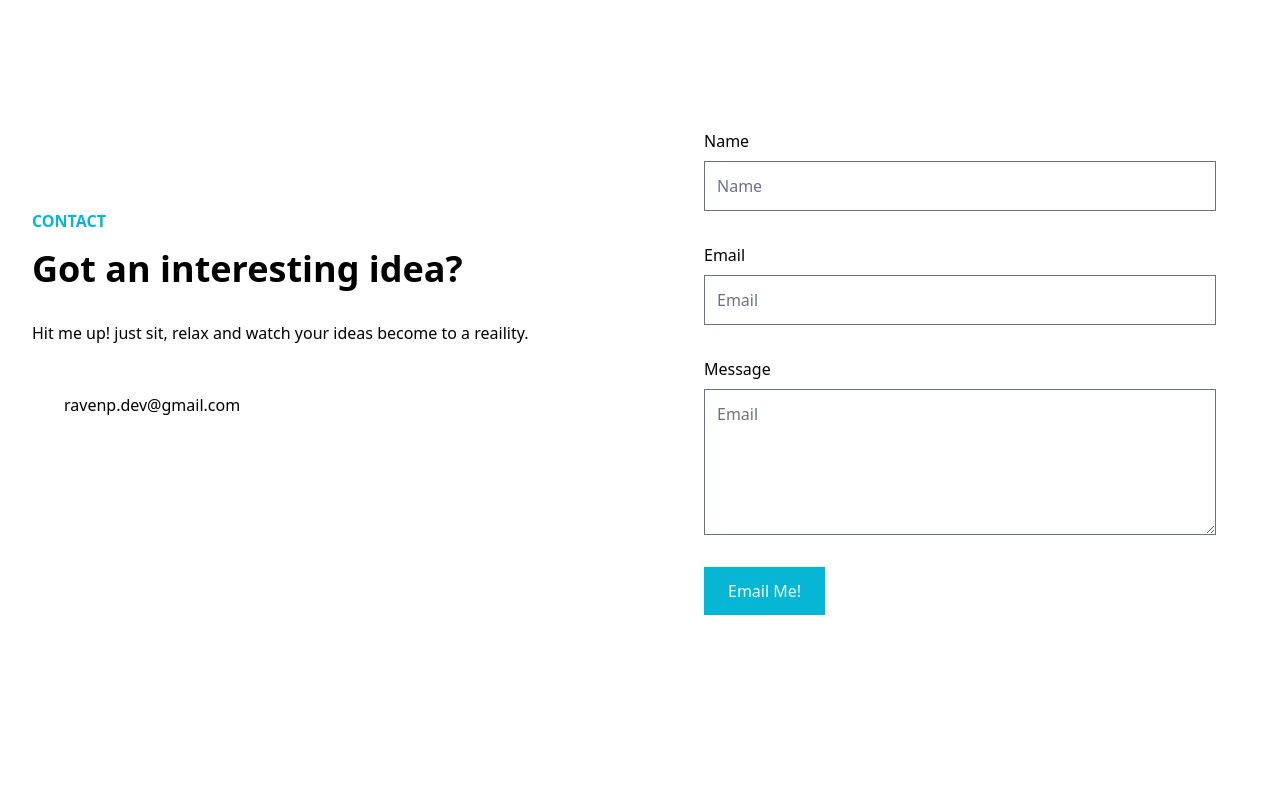
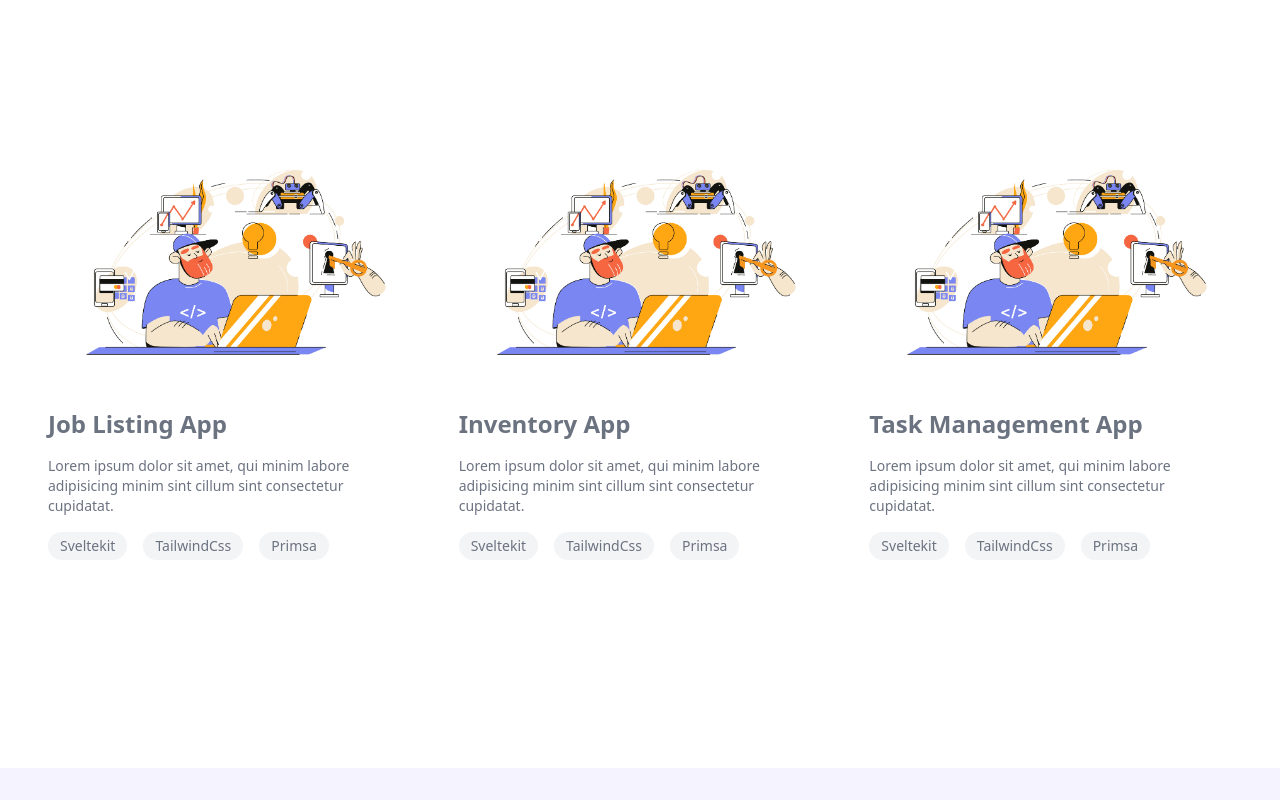
Before and after one commit to ravenpdev/portfolio, a SvelteKit app: page / in a window 1280 px wide. Shown: the part 1620-2420 px from the top of the page. Built offline with nearby package versions, Linux system fonts and the light colour scheme; some icons are missing.

Commit message:
add project section placeholders

```diff
--- a/src/routes/+page.svelte
+++ b/src/routes/+page.svelte
@@ -2,6 +2,30 @@
 	import { scrollRef, scrollTo } from '$lib/actions/smoothScroll';
 	import developerImg from '$lib/assets/dev.jpg';
 	import Icon from '@iconify/svelte';
+
+	const projects = [
+		{
+			id: 1,
+			title: 'Job Listing App',
+			description:
+				'Lorem ipsum dolor sit amet, qui minim labore adipisicing minim sint cillum sint consectetur cupidatat.',
+			technologies: ['Sveltekit', 'TailwindCss', 'Primsa']
+		},
+		{
+			id: 2,
+			title: 'Inventory App',
+			description:
+				'Lorem ipsum dolor sit amet, qui minim labore adipisicing minim sint cillum sint consectetur cupidatat.',
+			technologies: ['Sveltekit', 'TailwindCss', 'Primsa']
+		},
+		{
+			id: 3,
+			title: 'Task Management App',
+			description:
+				'Lorem ipsum dolor sit amet, qui minim labore adipisicing minim sint cillum sint consectetur cupidatat.',
+			technologies: ['Sveltekit', 'TailwindCss', 'Primsa']
+		}
+	];
 </script>
 
 <section class="min-h-screen px-4 py-24">
@@ -19,7 +43,7 @@
 
 	<div class="mt-16 text-center">
 		<a
-			href="#universe"
+			href="#work"
 			use:scrollTo
 			class="border-2 p-3 hover:bg-cyan-500 hover:text-cyan-50 hover:border-cyan-500"
 			>Dig into my projects</a
@@ -45,7 +69,35 @@
 	</div>
 </section>
 
-<section class="flex flex-col lg:flex-row py-28 lg:py-48" use:scrollRef={'contact'}>
+<section id="work" class="py-28 lg:py-48">
+	<div class="overflow-x-hidden gap-4 grid grid-cols-1 md:grid-cols-2 lg:grid-cols-3 px-4 md:px-8">
+		{#each projects as project, idx}
+			<div class="p-4">
+				<img class="object-fit" src={developerImg} alt="" />
+
+				<div class="mt-10">
+					<h3 class="text-2xl font-bold text-gray-500">{project.title}</h3>
+				</div>
+
+				<p class="text-sm mt-4 text-gray-500">{project.description}</p>
+
+				<div class="mt-4 flex gap-4">
+					{#each project.technologies as tech}
+						<span
+							class="py-1 px-3 bg-gray-100 hover:bg-gray-200 text-gray-500 text-sm cursor-pointer dark:bg-gray-500 dark:text-gray-300 rounded-full dark:hover:bg-gray-600"
+							>{tech}</span
+						>
+					{/each}
+				</div>
+			</div>
+		{/each}
+	</div>
+</section>
+
+<section
+	class="flex bg-violet-50 dark:bg-purple-900 dark:bg-opacity-20 flex-col lg:flex-row py-28 lg:py-48"
+	use:scrollRef={'contact'}
+>
 	<div class="flex-1 px-4 lg:px-8 lg:mt-20">
 		<h3 class="text-cyan-500 font-bold">CONTACT</h3>
 		<p class="text-4xl font-bold mt-4">Got an interesting idea?</p>
@@ -74,7 +126,7 @@
 				<textarea class="w-full py-3" id="emssage" placeholder="Email" rows="5" />
 			</div>
 
-			<button class="py-3 px-6 bg-cyan-500 text-cyan-50 font-medium hover:bg-cyan-600"
+			<button class="py-3 px-6 bg-purple-500 text-purple-50 font-medium hover:bg-purple-600"
 				>Email Me!</button
 			>
 		</form>
```
